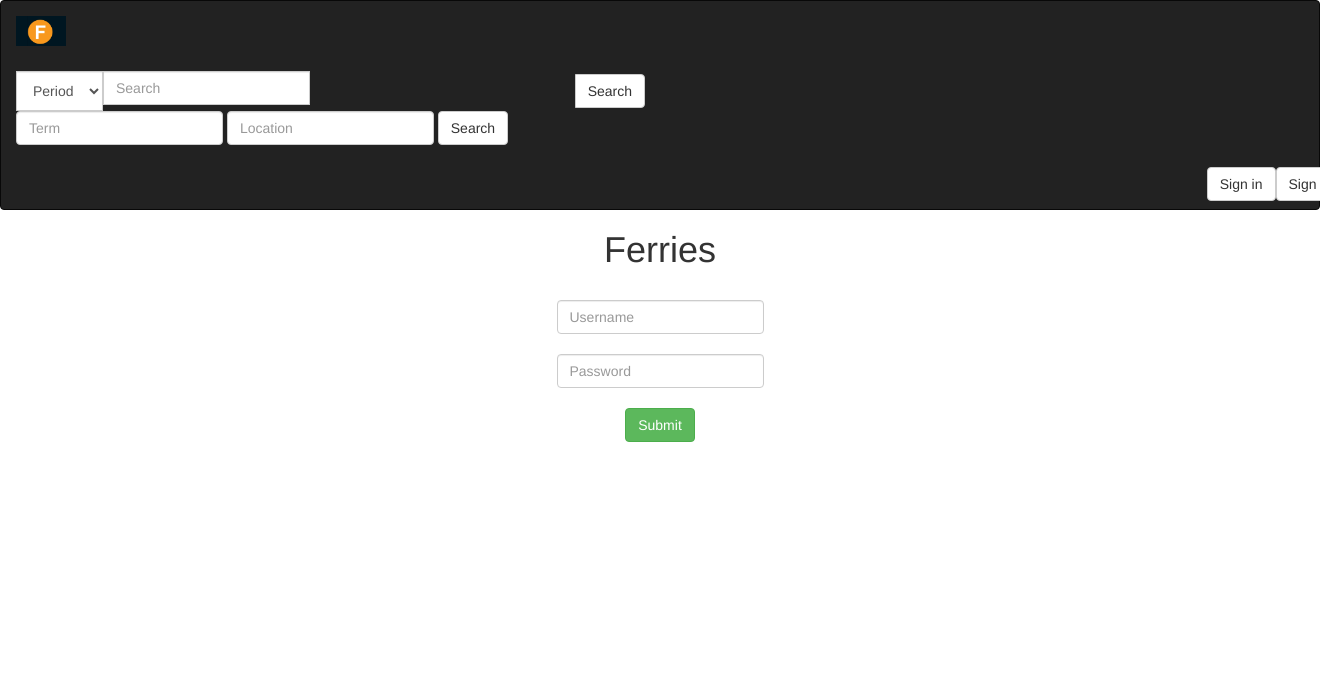
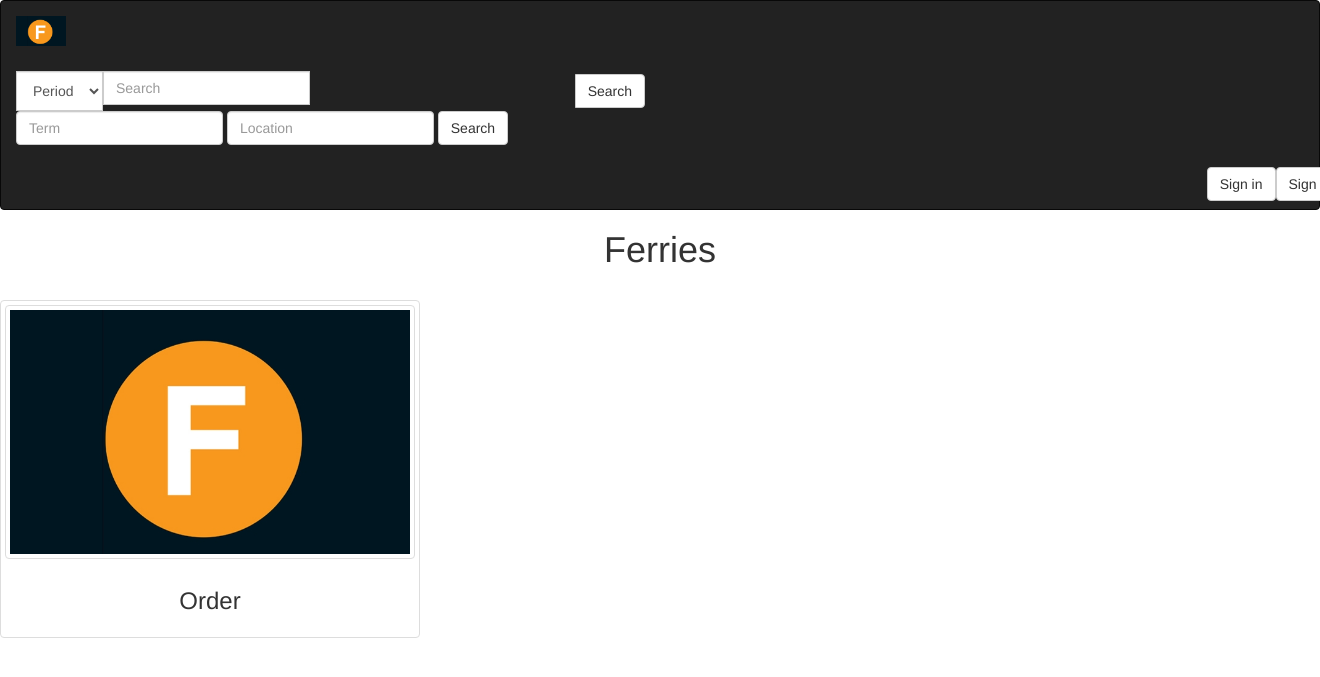
Before and after one commit to softDEAD/Ferries, a Flask app: page / in a window 1320 px wide; the page is wider, and only the part inside the window is pictured. Shown: the top 677 px of that part. Run offline with Flask 2, Linux system fonts and the light colour scheme; some libraries are stand-ins or nearby versions.

Commit message:
index.html

```diff
--- a/templates/index.html
+++ b/templates/index.html
@@ -9,12 +9,25 @@ Ferries
 
 {% block body %}
 <br>
-<form>
-  <input type="text" class="form-control" style="width:auto"  name="username" placeholder="Username">
-  <br>
-   <input type="password" class="form-control" style="width:auto" name="password" placeholder="Password">
-  <br>
-  <input type="submit" class="btn btn-success" name="submit" value="Submit">
-  <br>
-</form>
+<div class="row">
+<div class="col-sm-6 col-md-4">
+    <div class="thumbnail">
+      <img src="/static/F.jpg" alt="..." class="img-thumbnail">
+      <div class="caption">
+        <h3>Order </h3>
+      </div>
+    </div>
+  </div>
+  {% for o in range(orderids|length) %}
+  <div class="col-sm-8 col-md-6">
+    <div class="thumbnail">
+      <img src="..." alt="..." class="img-thumbnail">
+      <div class="caption">
+        <h3>Order {{orderids[o]}}</h3>
+      </div>
+    </div>
+  </div>
+  {% endfor %}
+
+</div>
 {% endblock body %}
```
